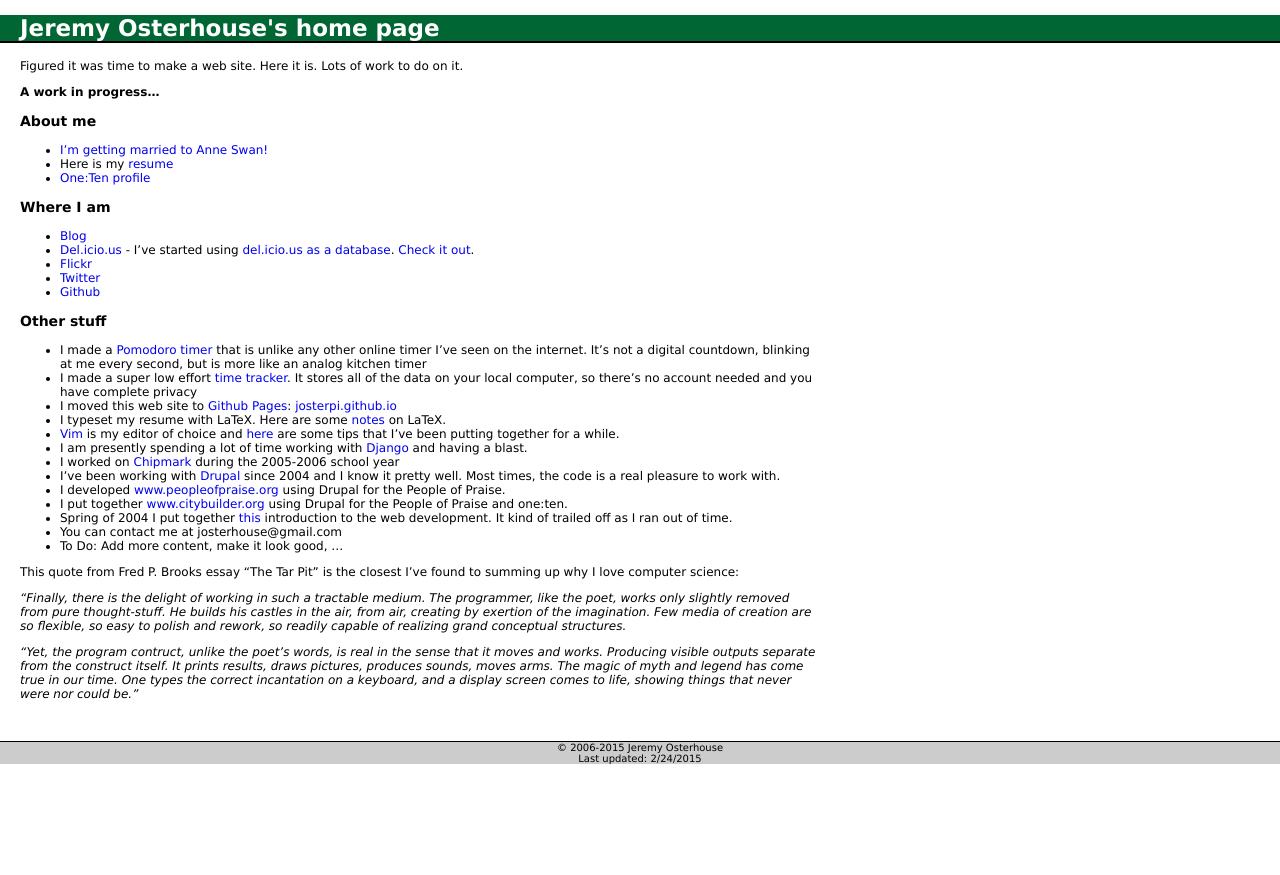
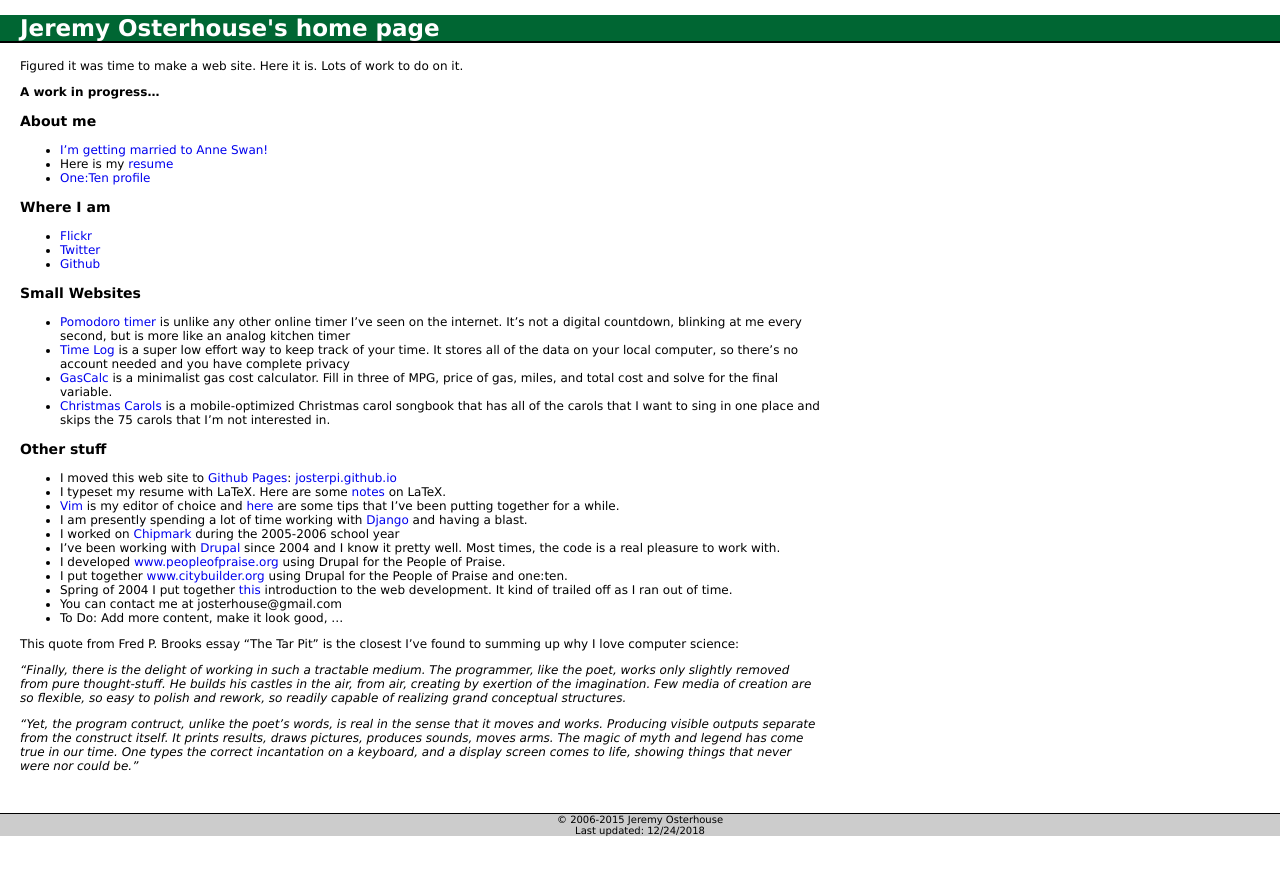
Before and after one commit to josterpi/josterpi.github.io, a Jekyll site: the page built from index.md, in a window 1280 px wide. Shown: the top 875 px of the page. Built offline with Jekyll 4.4.1, drawn with Linux system fonts in a browser that asks for light colours.

Commit message:
Add Carols to home page and remove dead links

```diff
--- a/index.md
+++ b/index.md
@@ -1,7 +1,7 @@
 ---
 layout: josterpi
 title: Jeremy Osterhouse's home page v0.2
-last_updated: 2/24/2015
+last_updated: 12/24/2018
 ---
 Figured it was time to make a web site. Here it is. Lots of work to do on it.
 
@@ -15,16 +15,19 @@ Figured it was time to make a web site. Here it is. Lots of work to do on it.
 
 ### Where I am
 
- - <a rel="me" href="/blog/">Blog</a>
- - <a rel="me" href="http://del.icio.us/josterpi">Del.icio.us</a> - I've started using <a href="http://weblog.infoworld.com/udell/2006/08/22.html">del.icio.us as a database</a>. <a href="/delicious.html">Check it out</a>.
- - <a rel="me" href="http://flickr.com/photos/josterpi/">Flickr</a>
- - <a rel="me" href="http://twitter.com/josterpi">Twitter</a>
- - <a rel="me" href="https://github.com/josterpi/">Github</a>
+- <a rel="me" href="http://flickr.com/photos/josterpi/">Flickr</a>
+- <a rel="me" href="http://twitter.com/josterpi">Twitter</a>
+- <a rel="me" href="https://github.com/josterpi/">Github</a>
+
+### Small Websites
+
+ - [Pomodoro timer](pomodoro/) is unlike any other online timer I've seen on the internet. It's not a digital countdown, blinking at me every second, but is more like an analog kitchen timer
+ - [Time Log](timelog/) is a super low effort way to keep track of your time. It stores all of the data on your local computer, so there's no account needed and you have complete privacy
+ - [GasCalc](gascalc/) is a minimalist gas cost calculator. Fill in three of MPG, price of gas, miles, and total cost and solve for the final variable.
+ - [Christmas Carols](carols/) is a mobile-optimized Christmas carol songbook that has all of the carols that I want to sing in one place and skips the 75 carols that I'm not interested in.
 
 ### Other stuff
 
- - I made a [Pomodoro timer](pomodoro/) that is unlike any other online timer I've seen on the internet. It's not a digital countdown, blinking at me every second, but is more like an analog kitchen timer
- - I made a super low effort [time tracker](timelog/). It stores all of the data on your local computer, so there's no account needed and you have complete privacy
  - I moved this web site to [Github Pages](https://pages.github.com/): [josterpi.github.io](https://github.com/josterpi/josterpi.github.io)
  - I typeset my resume with LaTeX. Here are some <a href="/latex-notes.html">notes</a> on LaTeX.
  - <a href="http://www.vim.org/">Vim</a> is my editor of choice and <a href="vim-tips.html">here</a> are some tips that I've been putting together for a while.
```
